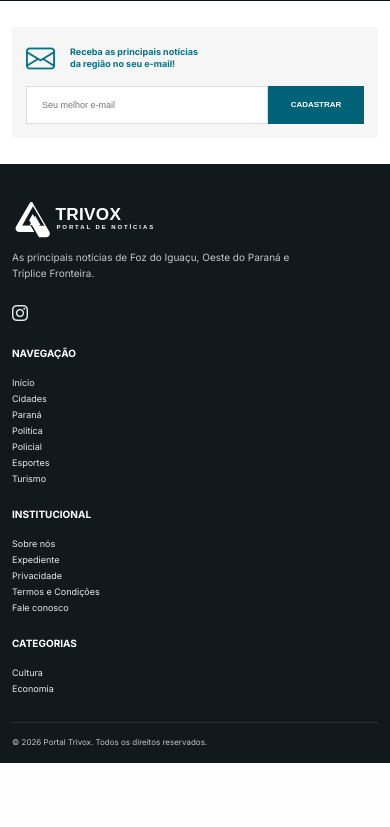
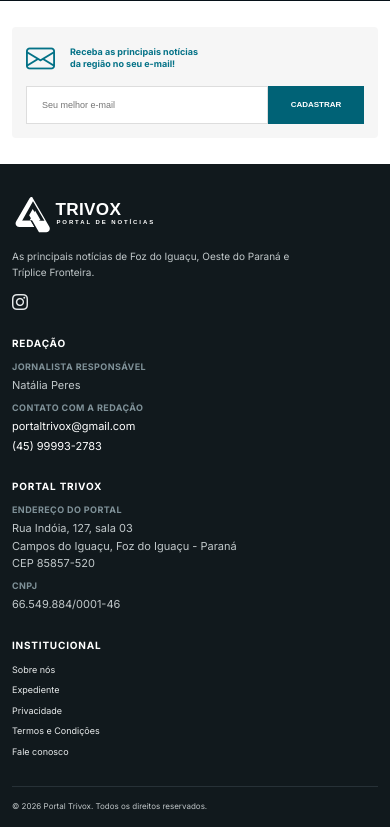
Before and after one commit to Hunter954/PortalTrivox, a Flask app: page / in a window 390 px wide. Shown: the part 2416-3243 px from the top of the page. Before the commit the page ends 3179 px from the top, so only its background shows below. Run offline with Flask 3, Linux system fonts and the light colour scheme; data comes from the database, SQL or seed files in the repository; parts of the project's set-up code (start-up, migrations or seed data) failed here and were passed over.

Commit message:
Add files via upload

```diff
--- a/app/static/css/site.css
+++ b/app/static/css/site.css
@@ -499,3 +499,31 @@
     object-position:center center!important;
   }
 }
+
+/* Portal Trivox — rodapé institucional 13/08/2026 */
+.footer-grid--institutional{grid-template-columns:1.35fr 1.15fr 1.45fr .9fr;gap:44px;align-items:start}
+.footer-grid--institutional>div{min-width:0}
+.footer-grid--institutional .footer-brand-block{display:block}
+.footer-grid--institutional .footer-info-block{display:flex;flex-direction:column;gap:8px}
+.footer-grid--institutional h4{font-size:10px;letter-spacing:.08em;color:#fff;margin:0 0 7px}
+.footer-grid--institutional .footer-info-line{display:flex;flex-direction:column;gap:4px;margin:0;max-width:none;font-size:10px;line-height:1.55;color:#c1c8ca}
+.footer-grid--institutional .footer-info-line strong{font-size:9px;line-height:1.35;text-transform:uppercase;letter-spacing:.045em;color:#7f9198}
+.footer-grid--institutional .footer-info-line span{display:block}
+.footer-grid--institutional .footer-info-line a{font-size:10px;line-height:1.5;color:#fff;word-break:break-word}
+.footer-grid--institutional .footer-info-line a:hover,.footer-grid--institutional .footer-institutional-block>a:hover{color:#66b8c6}
+.footer-grid--institutional .footer-institutional-block>a{font-size:9px;color:#e7eaeb;line-height:1.5}
+@media(max-width:900px){
+  .footer-grid--institutional{grid-template-columns:1.3fr 1fr 1.3fr!important;gap:32px}
+  .footer-grid--institutional .footer-institutional-block{grid-column:2/4;display:flex!important;flex-direction:row!important;flex-wrap:wrap;gap:8px 18px!important}
+  .footer-grid--institutional .footer-institutional-block h4{flex-basis:100%}
+}
+@media(max-width:620px){
+  .site-footer{padding-top:30px}
+  .footer-grid--institutional{grid-template-columns:1fr!important;gap:25px!important}
+  .footer-grid--institutional>div,.footer-grid--institutional .footer-institutional-block{grid-column:auto!important;display:flex!important;flex-direction:column!important;align-items:flex-start!important;gap:7px!important}
+  .footer-grid--institutional .footer-brand-block{display:block!important}
+  .footer-grid--institutional .footer-info-line{font-size:11px;line-height:1.6}
+  .footer-grid--institutional .footer-info-line a{font-size:11px}
+  .footer-grid--institutional .footer-info-line strong{font-size:9px}
+  .footer-grid--institutional h4{font-size:10px;margin-bottom:5px}
+}
--- a/app/templates/base.html
+++ b/app/templates/base.html
@@ -29,7 +29,31 @@
 </header>
 <main class="shell main-content">{% block content %}{% endblock %}</main>
 <footer class="site-footer">
-  <div class="shell footer-grid"><div><img class="footer-brand-logo" src="{{ logo_url or url_for('static', filename='img/logo-trivox.svg') }}" alt="{{ site_name_value }}"><p>As principais notícias de Foz do Iguaçu, Oeste do Paraná e Tríplice Fronteira.</p><div class="footer-social">{% for key,link in social_links.items() %}{% if link %}<a href="{{ link }}" target="_blank"><i class="bi bi-{{ 'twitter-x' if key=='x' else key }}"></i></a>{% endif %}{% endfor %}</div></div><div><h4>NAVEGAÇÃO</h4><a href="{{ url_for('site.home') }}">Início</a>{% for cat in nav_categories[:6] %}<a href="{{ url_for('site.category', slug=cat.slug) }}">{{ cat.name }}</a>{% endfor %}</div><div><h4>INSTITUCIONAL</h4><a href="#">Sobre nós</a><a href="#">Expediente</a><a href="{{ footer_links.privacy.url or '#' }}">{{ footer_links.privacy.label }}</a><a href="{{ footer_links.terms.url or '#' }}">{{ footer_links.terms.label }}</a><a href="{{ footer_links.contact.url or '#' }}">{{ footer_links.contact.label }}</a></div><div><h4>CATEGORIAS</h4>{% for cat in nav_categories[6:12] %}<a href="{{ url_for('site.category', slug=cat.slug) }}">{{ cat.name }}</a>{% endfor %}</div></div>
+  <div class="shell footer-grid footer-grid--institutional">
+    <div class="footer-brand-block">
+      <img class="footer-brand-logo" src="{{ logo_url or url_for('static', filename='img/logo-trivox.svg') }}" alt="{{ site_name_value }}">
+      <p>As principais notícias de Foz do Iguaçu, Oeste do Paraná e Tríplice Fronteira.</p>
+      <div class="footer-social">{% for key,link in social_links.items() %}{% if link %}<a href="{{ link }}" target="_blank" rel="noopener" aria-label="{{ key }}"><i class="bi bi-{{ 'twitter-x' if key=='x' else key }}"></i></a>{% endif %}{% endfor %}</div>
+    </div>
+    <div class="footer-info-block">
+      <h4>REDAÇÃO</h4>
+      <p class="footer-info-line"><strong>Jornalista Responsável</strong><span>Natália Peres</span></p>
+      <p class="footer-info-line"><strong>Contato com a redação</strong><a href="mailto:portaltrivox@gmail.com">portaltrivox@gmail.com</a><a href="tel:+5545999932783">(45) 99993-2783</a></p>
+    </div>
+    <div class="footer-info-block footer-address-block">
+      <h4>PORTAL TRIVOX</h4>
+      <p class="footer-info-line"><strong>Endereço do portal</strong><span>Rua Indóia, 127, sala 03<br>Campos do Iguaçu, Foz do Iguaçu - Paraná<br>CEP 85857-520</span></p>
+      <p class="footer-info-line"><strong>CNPJ</strong><span>66.549.884/0001-46</span></p>
+    </div>
+    <div class="footer-info-block footer-institutional-block">
+      <h4>INSTITUCIONAL</h4>
+      <a href="#">Sobre nós</a>
+      <a href="#">Expediente</a>
+      <a href="{{ footer_links.privacy.url or '#' }}">{{ footer_links.privacy.label }}</a>
+      <a href="{{ footer_links.terms.url or '#' }}">{{ footer_links.terms.label }}</a>
+      <a href="{{ footer_links.contact.url or '#' }}">{{ footer_links.contact.label }}</a>
+    </div>
+  </div>
   <div class="shell copyright">{{ footer_copyright_text }}</div>
 </footer>
 <script src="{{ url_for('static', filename='js/site.js') }}"></script>
```
